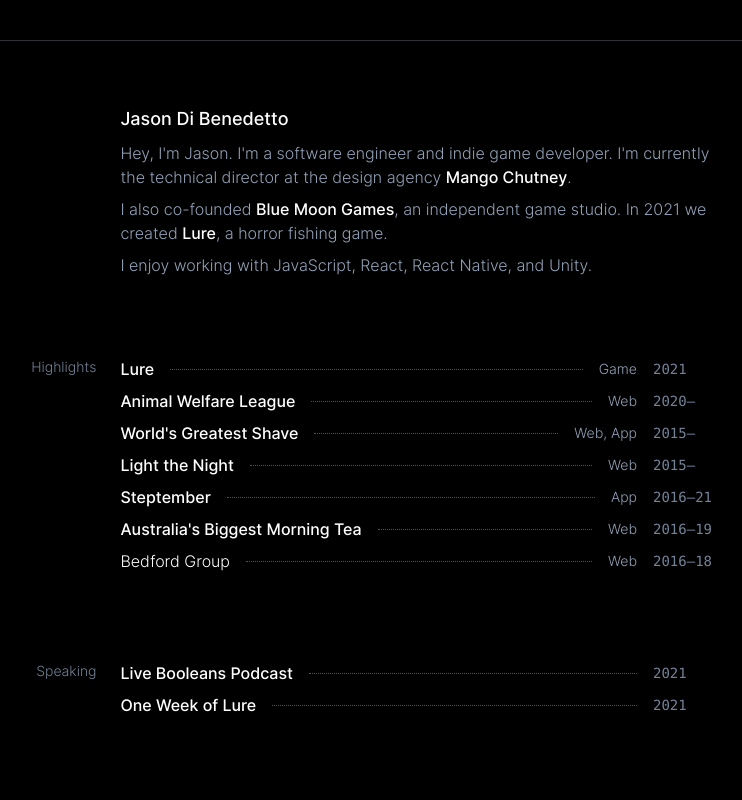
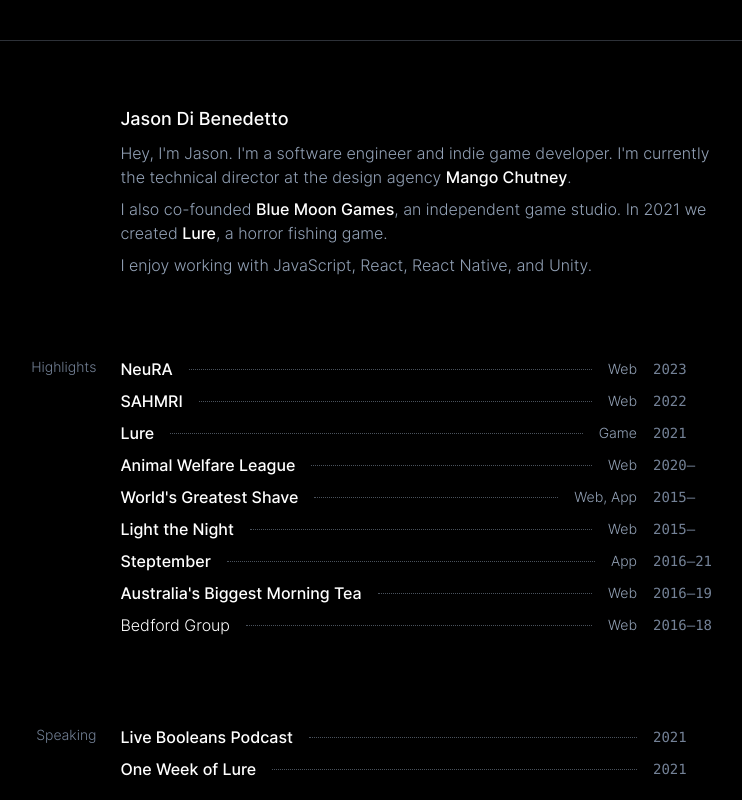
Before and after one commit to jasondibenedetto/portfolio, a Next.js app: page / in a window 1280 px wide. Shown: the top 800 px of the page, without its empty margins (283-1025 px from the left). Built offline with nearby package versions, Linux system fonts and the light colour scheme.

Commit message:
add SAHMRI and NeuRA

```diff
--- a/pages/index.tsx
+++ b/pages/index.tsx
@@ -89,6 +89,36 @@
               <h2 className="text-sm font-light text-gray-dark">Highlights</h2>
             </div>
             <div>
+              <a
+                href="https://mangochutney.com.au/work/neura"
+                target="_blank"
+                rel="noreferrer"
+                className="group mb-2 flex items-center justify-between"
+              >
+                <strong className="text-sm font-medium text-white group-hover:underline sm:text-base">
+                  NeuRA
+                </strong>
+                <span className="mx-2 flex-1 border-b border-dotted border-gray/50 sm:mx-4" />
+                <span className="mr-4 text-sm font-light text-gray">Web</span>
+                <span className="w-16 font-mono text-sm font-light text-gray-dark">
+                  2023
+                </span>
+              </a>
+              <a
+                href="https://mangochutney.com.au/work/sahmri"
+                target="_blank"
+                rel="noreferrer"
+                className="group mb-2 flex items-center justify-between"
+              >
+                <strong className="text-sm font-medium text-white group-hover:underline sm:text-base">
+                  SAHMRI
+                </strong>
+                <span className="mx-2 flex-1 border-b border-dotted border-gray/50 sm:mx-4" />
+                <span className="mr-4 text-sm font-light text-gray">Web</span>
+                <span className="w-16 font-mono text-sm font-light text-gray-dark">
+                  2022
+                </span>
+              </a>
               <a
                 href="https://store.steampowered.com/app/1849040/lure"
                 target="_blank"
```
